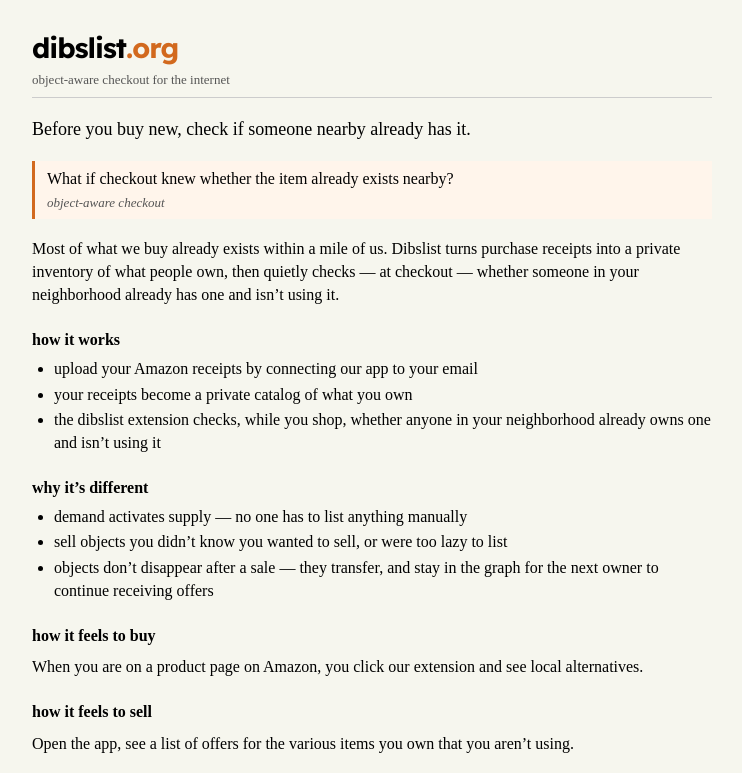
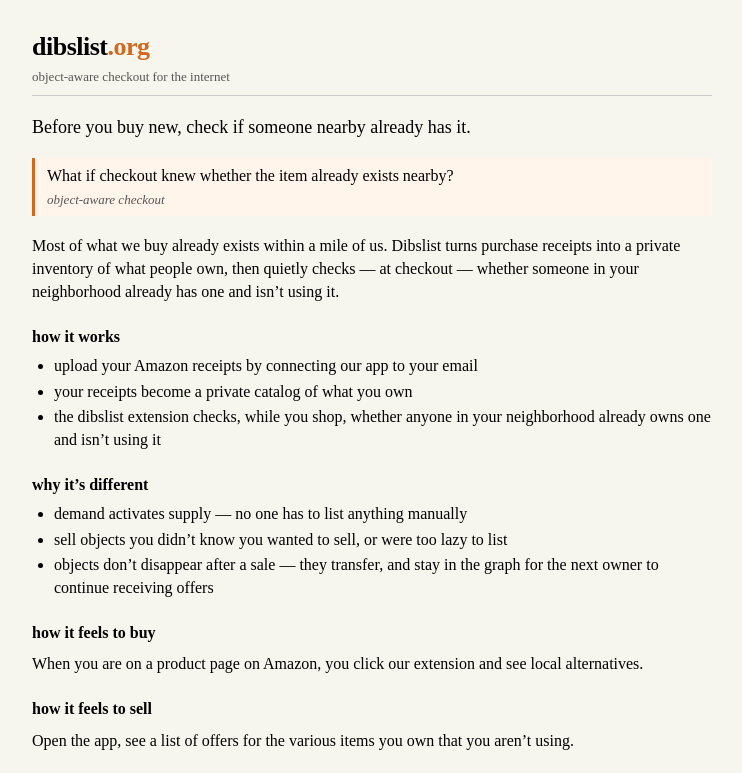
Before and after one commit to modestapproach/dibslist, a Next.js app: page / in a window 1280 px wide. Shown: the top 773 px of the page, without its empty margins (268-1010 px from the left). Built offline with nearby package versions, Linux system fonts and the light colour scheme.

Commit message:
Revert Lexend font; keep original serif logo styling
https://claude.ai/code/session_011EBWLo58Lsr1j1wQmn1S96

```diff
--- a/app/globals.css
+++ b/app/globals.css
@@ -50,11 +50,10 @@ header {
 }
 
 h1 {
-  font-family: var(--font-lexend), "Helvetica Neue", Arial, sans-serif;
-  font-size: 28px;
-  font-weight: 700;
+  font-size: 26px;
+  font-weight: bold;
   margin: 0;
-  letter-spacing: -1px;
+  letter-spacing: -0.5px;
 }
 
 h1 .dot {
--- a/app/layout.tsx
+++ b/app/layout.tsx
@@ -1,13 +1,5 @@
 import type { Metadata } from "next";
-import { Lexend } from "next/font/google";
 import "./globals.css";
-
-const lexend = Lexend({
-  subsets: ["latin"],
-  weight: ["700"],
-  variable: "--font-lexend",
-  display: "swap",
-});
 
 export const metadata: Metadata = {
   title: "dibslist — before you buy new, check if someone nearby already has it",
@@ -29,7 +21,7 @@ export default function RootLayout({
   children: React.ReactNode;
 }) {
   return (
-    <html lang="en" className={lexend.variable}>
+    <html lang="en">
       <body>{children}</body>
     </html>
   );
```
